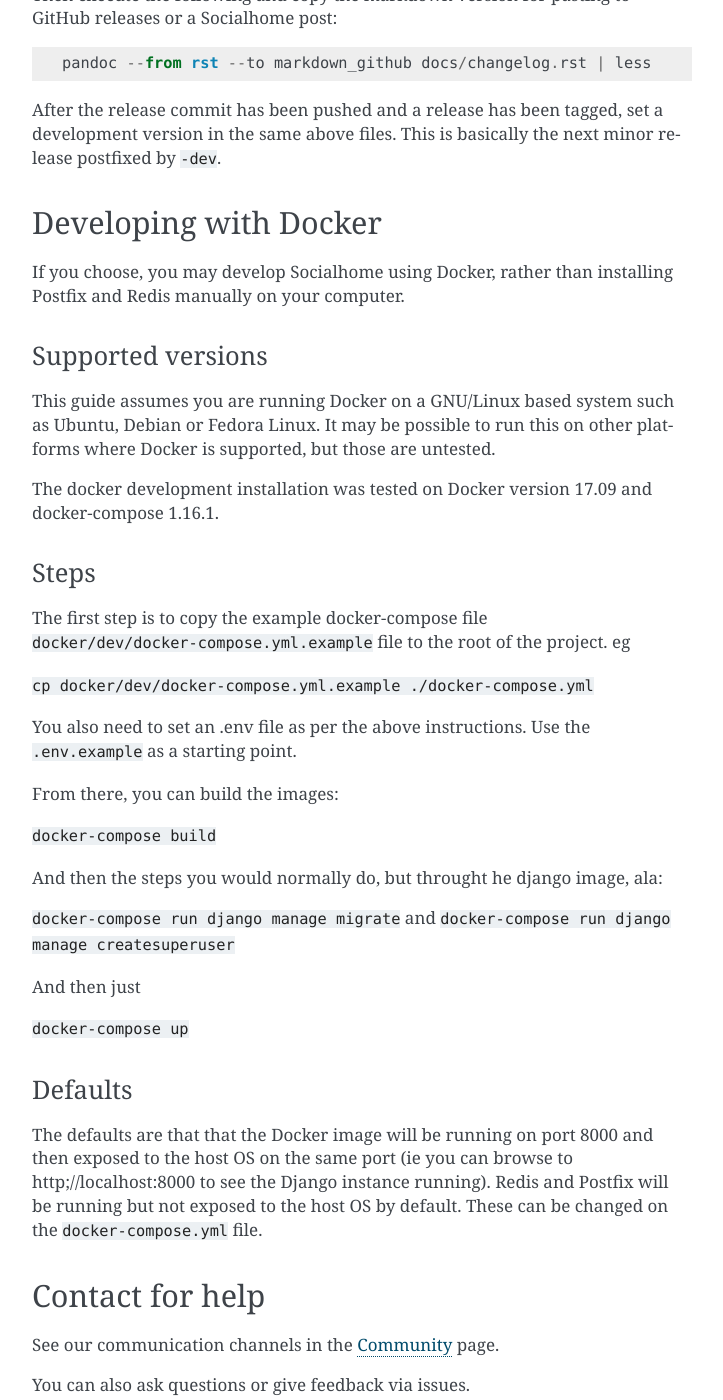
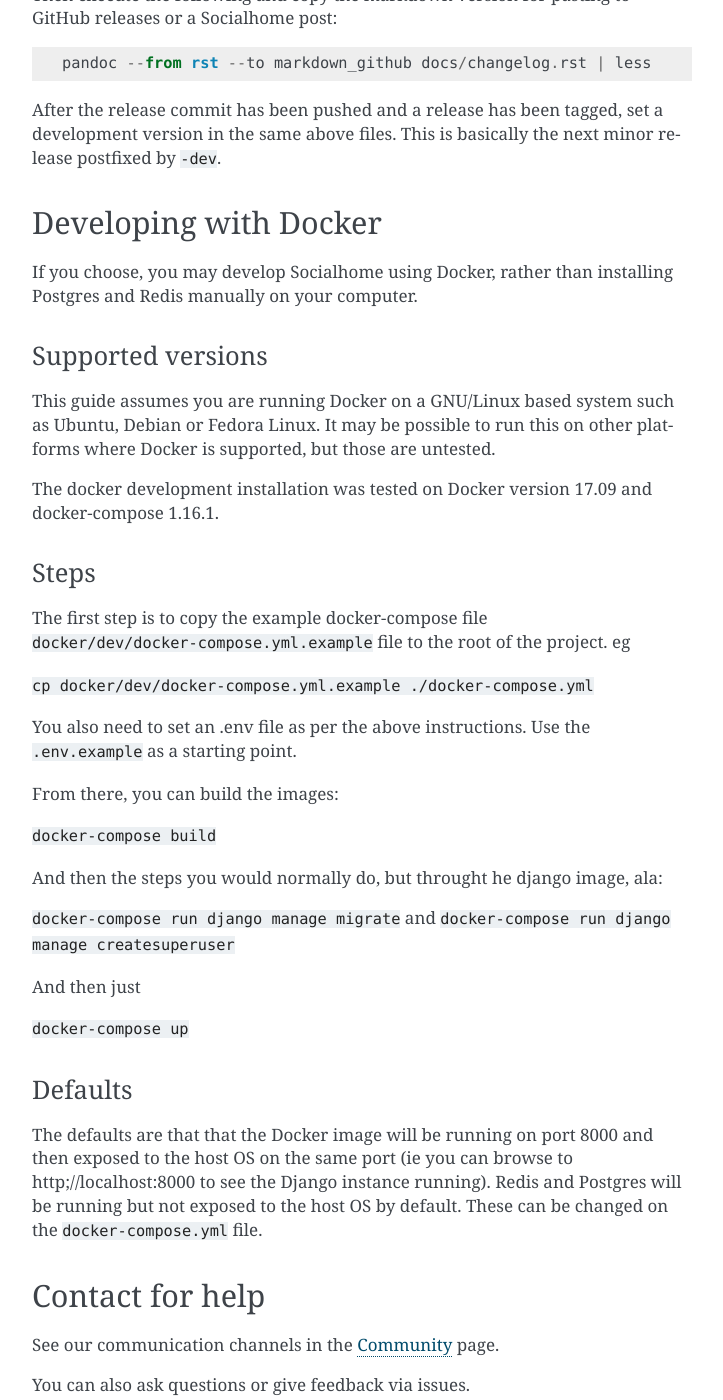
Before and after one commit to jaywink/socialhome, a Sphinx documentation site: the page built from docs/development.rst, in a window 1280 px wide and 1400 px high, scrolled down 4712 px. Shown: the whole window, without its empty margins (388-1111 px from the left). Built offline with Sphinx 7.4.7, drawn with Linux system fonts in a browser that asks for light colours.

Commit message:
Postfix -> Postgres

```diff
--- a/docs/development.rst
+++ b/docs/development.rst
@@ -194,7 +194,7 @@
 Developing with Docker
 ------------------------
 
-If you choose, you may develop Socialhome using Docker, rather than installing Postfix and Redis manually on your computer.
+If you choose, you may develop Socialhome using Docker, rather than installing Postgres and Redis manually on your computer.
 
 
 Supported versions
@@ -230,7 +230,7 @@
 Defaults
 ..........
 
-The defaults are that that the Docker image will be running on port 8000 and then exposed to the host OS on the same port (ie you can browse to http;//localhost:8000 to see the Django instance running). Redis and Postfix will be running but not exposed to the host OS by default. These can be changed on the ``docker-compose.yml`` file.
+The defaults are that that the Docker image will be running on port 8000 and then exposed to the host OS on the same port (ie you can browse to http;//localhost:8000 to see the Django instance running). Redis and Postgres will be running but not exposed to the host OS by default. These can be changed on the ``docker-compose.yml`` file.
 
 Contact for help
 ----------------
```
